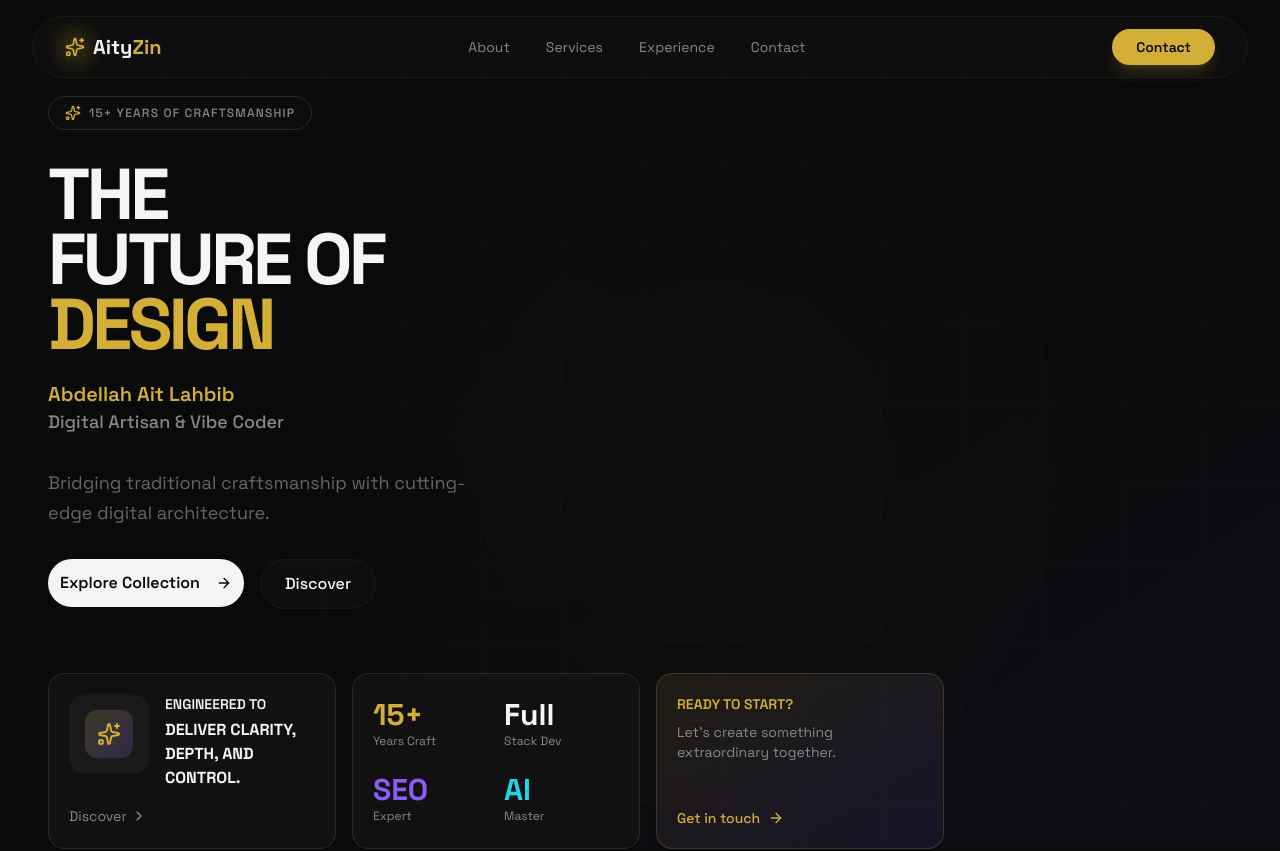
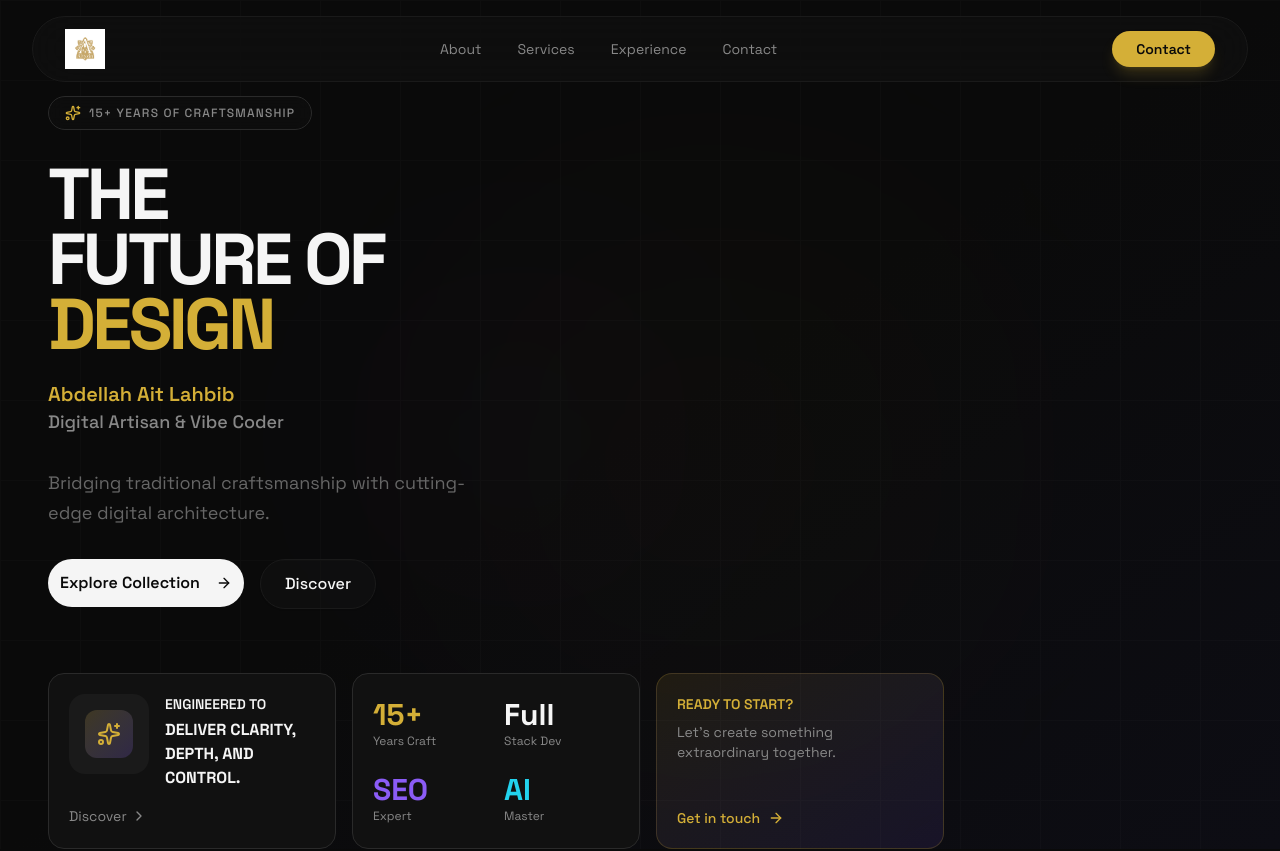
Before and after one commit to abdoaitlahbib-dot/v0-futuristic-cv-design, a Next.js app: page / in a window 1280 px wide. Shown: the top 851 px of the page. Built offline with nearby package versions, Linux system fonts and the light colour scheme.

Commit message:
feat: replace sparkles animations with logo images in footer and navigation
Co-authored-by: ait lahbib abdellah <249560559+abdoaitlahbib-dot@users.noreply.github.com>

```diff
--- a/components/footer.tsx
+++ b/components/footer.tsx
@@ -1,7 +1,8 @@
 "use client";
 
+import Image from "next/image";
 import { motion } from "framer-motion";
-import { Sparkles, Github, Linkedin, ExternalLink, Mail, ArrowUp } from "lucide-react";
+import { Github, Linkedin, ExternalLink, Mail, ArrowUp } from "lucide-react";
 import { navLinks } from "@/lib/data";
 
 const socialLinks = [
@@ -33,13 +34,14 @@ export function Footer() {
             transition={{ duration: 0.5 }}
           >
             <a href="#" className="flex items-center gap-2 mb-4">
-              <div className="relative">
-                <Sparkles className="w-6 h-6 text-[#D4AF37]" />
-                <div className="absolute inset-0 w-6 h-6 bg-[#D4AF37] blur-lg opacity-30" />
-              </div>
-              <span className="text-2xl font-bold text-[#F5F5F5]">
-                Aity<span className="text-[#D4AF37]">Zin</span>
-              </span>
+              <Image
+                src="/logo.png"
+                alt="AityZin Logo"
+                width={48}
+                height={48}
+                className="w-12 h-12"
+                priority
+              />
             </a>
             <p className="text-[#666666] mb-6 max-w-xs">
               Digital Artisan & Full-Stack Vibe Coder. Bridging traditional craftsmanship with cutting-edge digital solutions.
--- a/components/navigation.tsx
+++ b/components/navigation.tsx
@@ -1,8 +1,9 @@
 "use client";
 
+import Image from "next/image";
 import { useState, useEffect } from "react";
 import { motion, AnimatePresence } from "framer-motion";
-import { Menu, X, Sparkles } from "lucide-react";
+import { Menu, X } from "lucide-react";
 import { Button } from "@/components/ui/button";
 import { navLinks } from "@/lib/data";
 
@@ -37,17 +38,18 @@ export function Navigation() {
             {/* Logo */}
             <motion.a
               href="#"
-              className="flex items-center gap-2"
-              whileHover={{ scale: 1.02 }}
+              className="flex items-center gap-3"
+              whileHover={{ scale: 1.05 }}
               whileTap={{ scale: 0.98 }}
             >
-              <div className="relative">
-                <Sparkles className="w-5 h-5 text-[#D4AF37]" />
-                <div className="absolute inset-0 w-5 h-5 bg-[#D4AF37] blur-md opacity-50" />
-              </div>
-              <span className="text-xl font-bold text-[#F5F5F5]">
-                Aity<span className="text-[#D4AF37]">Zin</span>
-              </span>
+              <Image
+                src="/logo.png"
+                alt="AityZin Logo"
+                width={40}
+                height={40}
+                className="w-10 h-10"
+                priority
+              />
             </motion.a>
 
             {/* Desktop Navigation */}
```
Also changed, not shown: public/logo.png (added).
